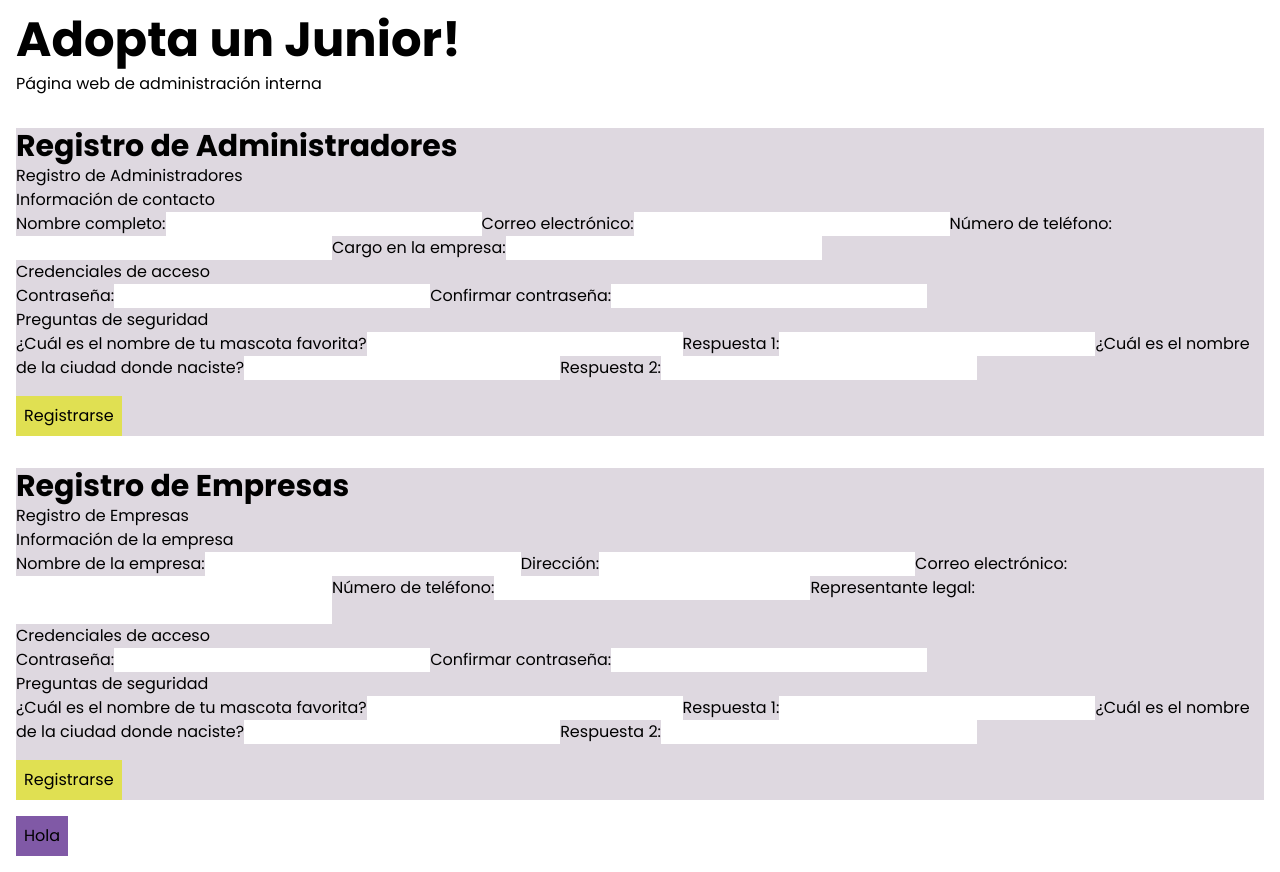
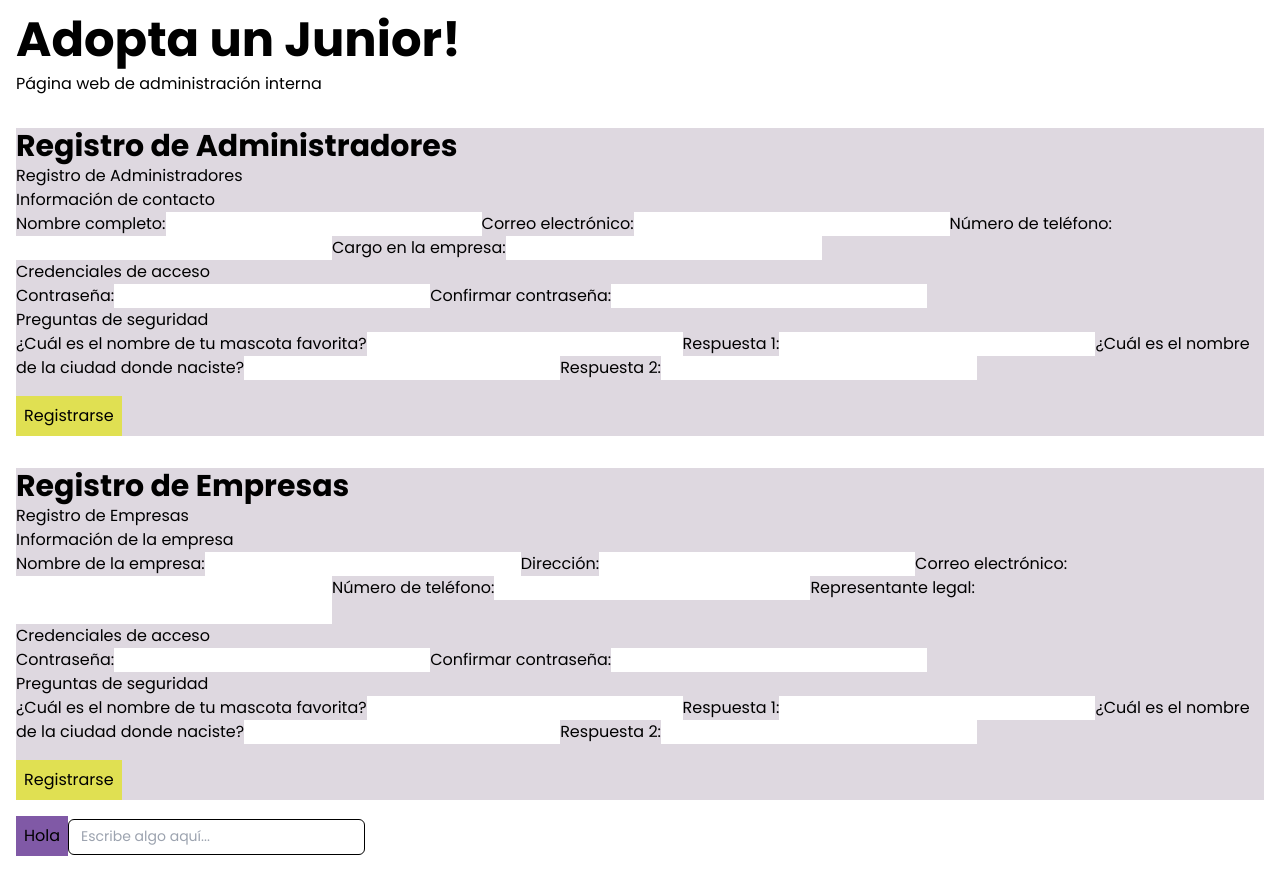
Before and after one commit to Brisnayu/cadena-infinita-front, a React (Vite) app: page / in a window 1280 px wide. Built offline with nearby package versions, Linux system fonts and the light colour scheme.

Commit message:
Atoms/input done

```diff
--- a/src/App.jsx
+++ b/src/App.jsx
@@ -1,4 +1,5 @@
 import Button from "./Atoms/Button";
+import Input from "./Atoms/Input";
 import AdminRegistrationForm from "./Componentes/Formularios/AdminRegistrationForm";
 import CompanyRegistrationForm from "./Componentes/Formularios/CompanyRegistrationForm";
 
@@ -18,6 +19,11 @@ function App() {
         <CompanyRegistrationForm />
       </div>
       <Button text={"Hola"} bgColor="bg-purpleDark" />
+      <Input
+       placeholder="Escribe algo aquí..."
+
+       />
+
     </div>
   );
 }
--- /dev/null
+++ b/src/Atoms/Input.jsx
@@ -0,0 +1,15 @@
+import React from "react";
+
+const Input = ({ type = "text", placeholder, value, onChange }) => {
+  return (
+    <input
+      className="border border-gray-300 rounded-md px-3 py-2 text-sm leading-tight focus:border-indigo-500" // Estilos de Tailwind
+      type={type}
+      placeholder={placeholder}
+      value={value}
+      onChange={onChange}
+    />
+  );
+};
+
+export default Input;
```
